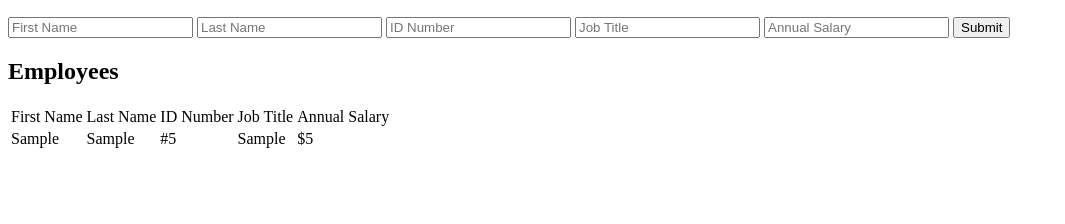
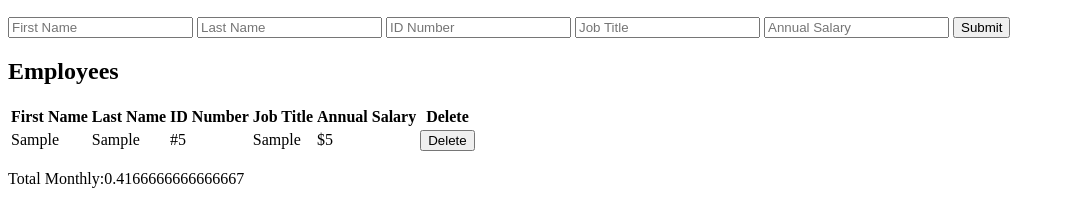
Before and after one commit to slindsey9150/js-calculator, a plain HTML site: page index.html in a window 1280 px wide. Both pictures are taken after typing "Sample", "Sample", "5", "Sample", "5" into the empty fields and a click on the button "Submit". Shown: the part 110-334 px from the top of the page, without its empty margins (0-1065 px from the left). Drawn offline with Linux system fonts and the light colour scheme.

Commit message:
now able to remove employee from dom

```diff
--- a/index.html
+++ b/index.html
@@ -22,22 +22,27 @@
         <input id="annualSalary" type="number" placeholder="Annual Salary">
         <button id="submitButton" onclick="submitHandler(event)">Submit</button>
       </form>
-    </main>
+
     <h2>Employees</h2>
     <table>
       <thead>
         <tr>
-          <td>First Name</td>
-          <td>Last Name</td>
-          <td>ID Number</td>
-          <td>Job Title</td>
-          <td>Annual Salary</td>
+          <th>First Name</th>
+          <th>Last Name</th>
+          <th>ID Number</th>
+          <th>Job Title</th>
+          <th>Annual Salary</th>
+          <th>Delete</th>
         </tr>
       </thead>
       <tbody id="employeeData"></tbody>
 
 
     </table>
+  </main>
+  <footer id="monthlyTotalFooter">
+    <p>Total Monthly:<span id="monthlyTotalNumber">0</span></p>
+  </footer>
   </div>
 
     <!-- <div>
--- a/script.js
+++ b/script.js
@@ -35,6 +35,7 @@ function submitHandler(event) {
         <td>#${idNumber}</td>
         <td>${jobTitle}</td>
         <td>$${annualSalary}</td>
+        <td><button onCLick='deleteHandler(event)'>Delete</button></td>
       </tr>
     `
     document.getElementById("firstName").value = ''
@@ -42,6 +43,19 @@ function submitHandler(event) {
     document.getElementById("idNumber").value = ''
     document.getElementById("jobTitle").value = ''
     document.getElementById("annualSalary").value = ''
+
+// * calculate total monthly value
+    const monthlyTotalNumber = document.getElementById("monthlyTotalNumber")
+    const monthlyTotalSalary = totalAnnualSalary / 12
+    console.log("Monthly Total Salary:", monthlyTotalSalary);
+
+    monthlyTotalNumber.textContent = monthlyTotalSalary
+
+}
+
+function deleteHandler(event) {
+    event.target.closest('tr').remove()
+
 }
 
 /*
```
